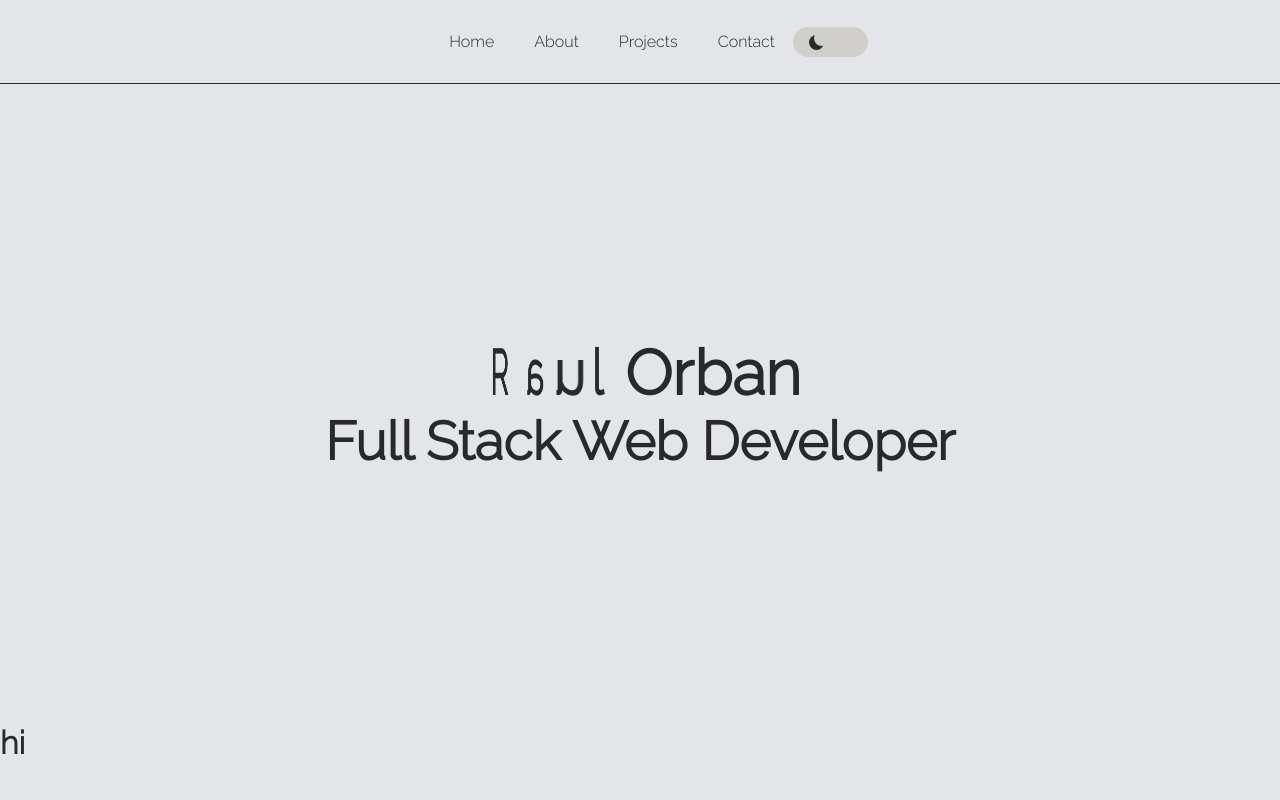
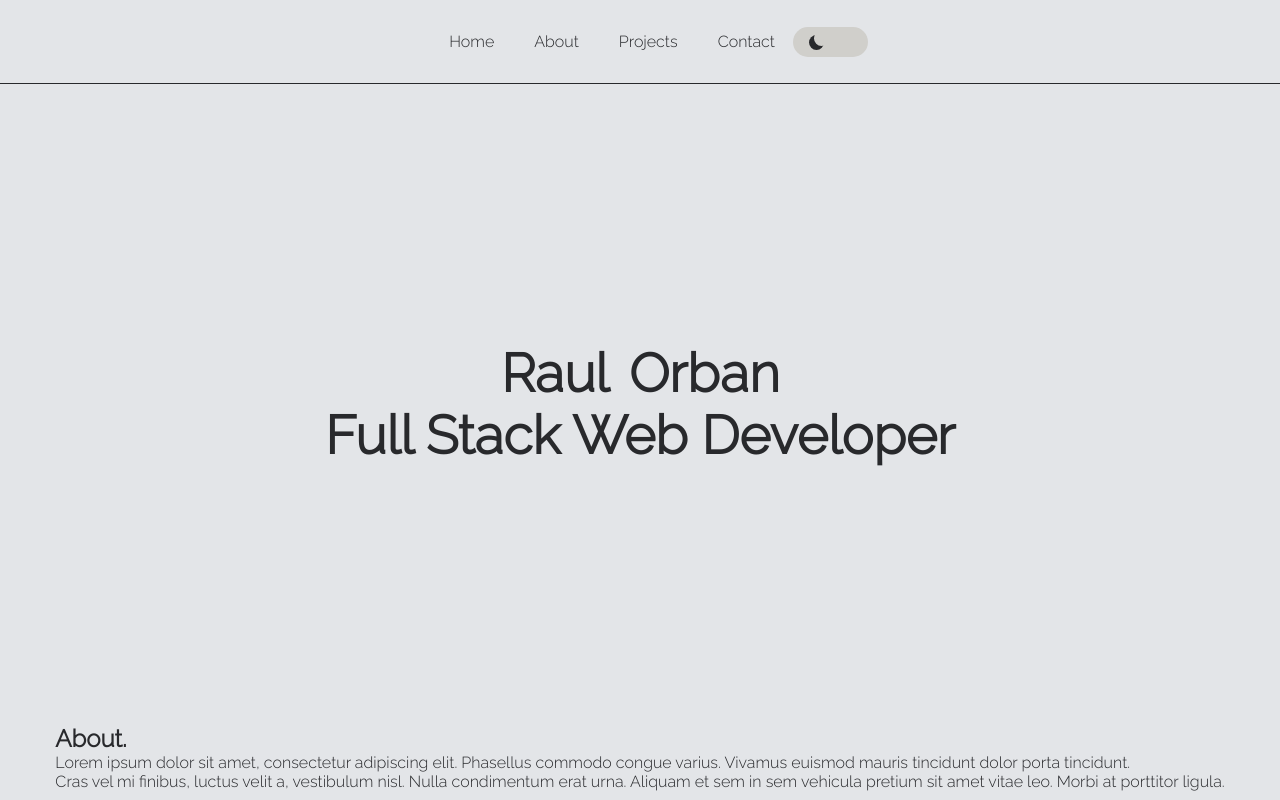
Before and after one commit to rullcoin/portfolio-site, a React (Create React App) app: page / in a window 1280 px wide. Built offline with nearby package versions, Linux system fonts and the light colour scheme.

Commit message:
Add about text

```diff
--- a/package.json
+++ b/package.json
@@ -6,6 +6,7 @@
     "@testing-library/jest-dom": "^5.16.5",
     "@testing-library/react": "^13.4.0",
     "@testing-library/user-event": "^13.5.0",
+    "embla-carousel-react": "^7.0.5",
     "react": "^18.2.0",
     "react-dom": "^18.2.0",
     "react-scripts": "5.0.1",
--- a/src/App.css
+++ b/src/App.css
@@ -121,11 +121,14 @@ a {
 
 .rotate span {
   display: inline-flex;
-  animation: rotate 6s infinite;
+  animation: rotate 10s infinite;
 }
 
 .span-space {
   margin: 0 10px;
+}
+
+.main-container {
 }
 
 @keyframes slide-in {
--- a/src/App.js
+++ b/src/App.js
@@ -1,12 +1,13 @@
 import './App.css';
 import Intro from './components/Intro';
+import About from './components/About';
 
 function App() {
 
   return (
-    <div className="">
+    <div className="main-container">
     <Intro />
-      <h1>hi</h1>
+    <About />
     </div>
   );
 }
--- /dev/null
+++ b/src/components/About.js
@@ -0,0 +1,27 @@
+import React from "react";
+import PropTypes from "prop-types";
+
+const About = () => {
+  return (
+    <div className="flex-center">
+        <div className="About-wrapper">
+        <h2>About.</h2>
+        <div>
+            <p>
+            Lorem ipsum dolor sit amet, consectetur adipiscing elit. Phasellus
+            commodo congue varius. Vivamus euismod mauris tincidunt dolor porta
+            tincidunt.
+            </p>
+        </div>
+        <p>
+            Cras vel mi finibus, luctus velit a, vestibulum nisl. Nulla condimentum
+            erat urna. Aliquam et sem in sem vehicula pretium sit amet vitae leo.
+            Morbi at porttitor ligula.
+        </p>
+
+        </div>
+    </div>
+  );
+};
+
+export default About;
--- a/src/components/Intro.js
+++ b/src/components/Intro.js
@@ -10,7 +10,7 @@ const Intro = (() => {
 
         <div className='intro-container flex-center'>
         <div className='name-effect'>
-          <h3 className='rotate'>
+          <h4 className='rotate'>
             <span>R</span>
             <span>a</span>
             <span>u</span>
@@ -21,7 +21,7 @@ const Intro = (() => {
             <span>b</span>
             <span>a</span>
             <span>n</span>
-            </h3>
+            </h4>
         </div>
         <p>Full Stack Web Developer</p>
         </div>
```
Also changed, not shown: src/components/Carousel.js (added), 1 other file (tests, documents, lock files or other folders).
